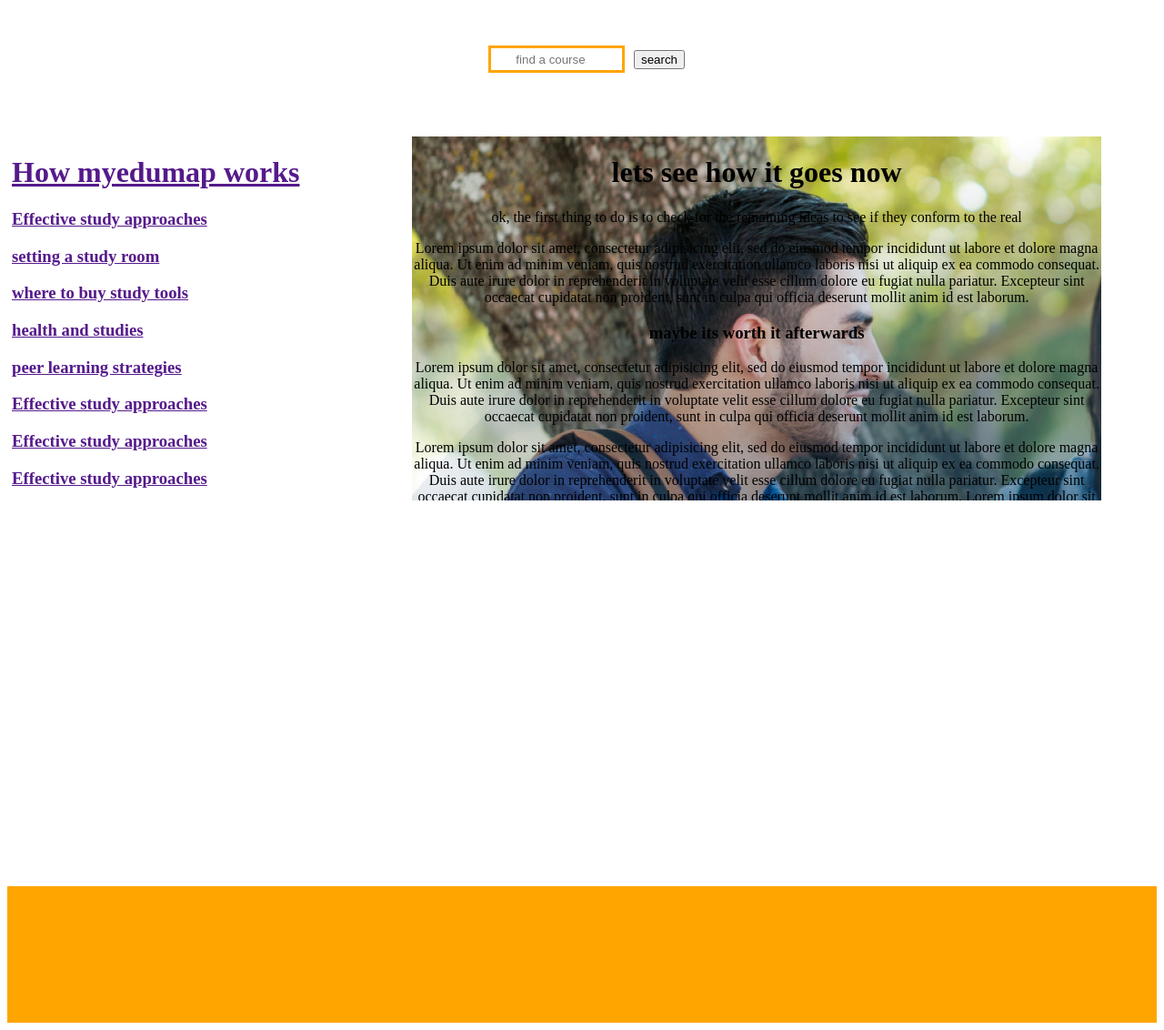
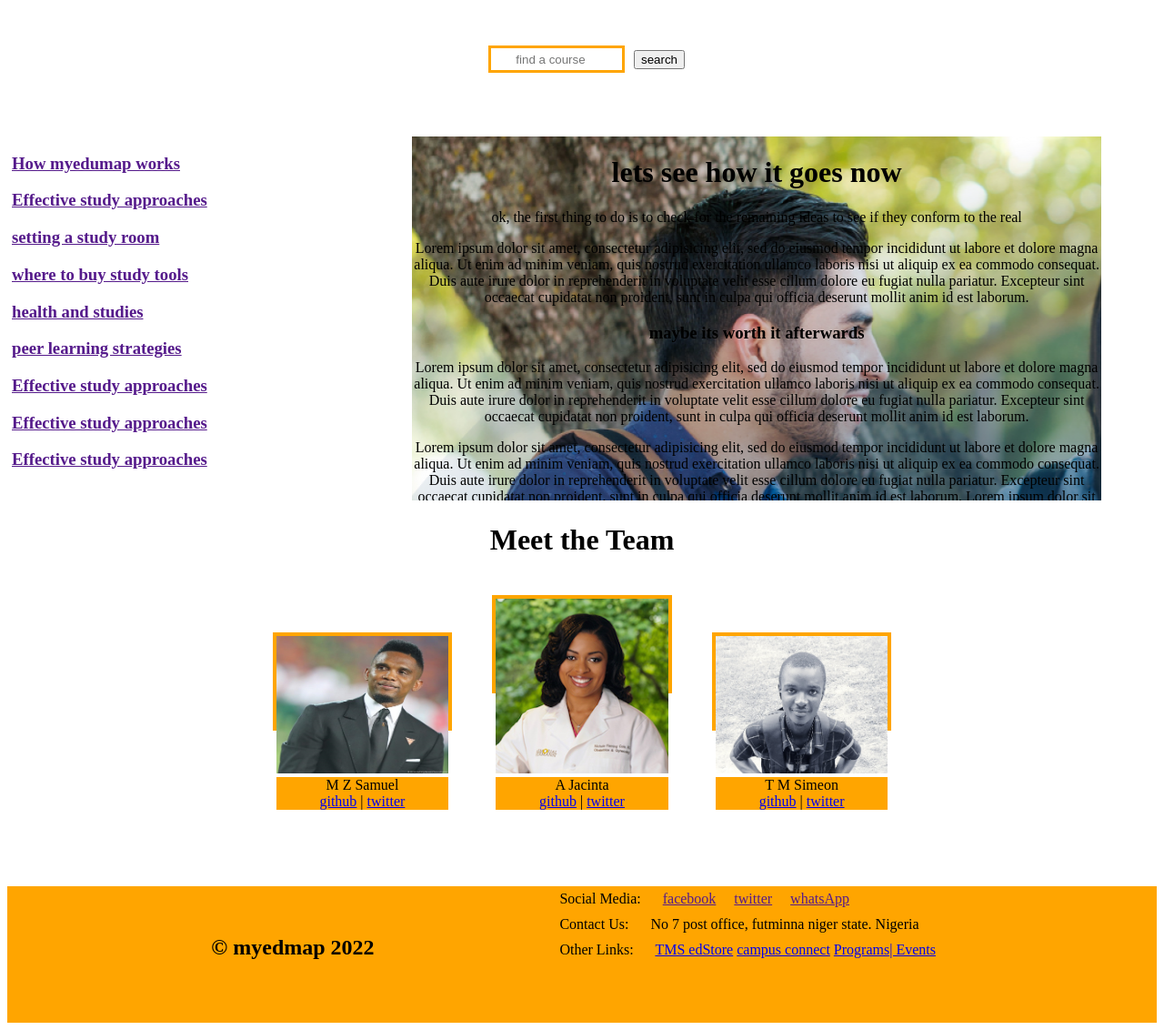
Before and after one commit to TM-Simeon/api, a Flask app: page / in a window 1280 px wide. Shown: the part 84-1216 px from the top of the page at 91% size. Run offline with Flask 2, Linux system fonts and the light colour scheme.

Commit message:
updates from desktop

```diff
--- a/static/css/createAccount.css
+++ b/static/css/createAccount.css
@@ -4,7 +4,7 @@
 }
 .data{
 	margin: 150px;
-	background: orange;
+	background: grey;
 	width: 40%;
 	text-align: center;
 }
--- a/static/css/index.css
+++ b/static/css/index.css
@@ -30,3 +30,19 @@ h1.headlines{
 .grid-container{
 	text-align: center;
 }
+#aboutteam{
+	text-align: center;
+	margin-bottom: 40px;
+
+}
+.team{
+	height: 100px;
+	width: 15%;
+	display: inline-block;
+	border: 4px solid orange;
+	margin: 20px;
+}
+.basedesign{
+	/*height: 30px;*/
+	background: orange;
+}
--- a/static/css/login.css
+++ b/static/css/login.css
@@ -5,7 +5,7 @@
 }
 .data{
 	margin: 150px;
-	background: orange;
+	background: grey;
 	width: 40%;
 	text-align: center;
 }
--- a/static/css/style.css
+++ b/static/css/style.css
@@ -47,9 +47,15 @@ body{
 	border: 3px solid orange;
 	text-align: center;
 }
+.footersection{
+	text-align: left;
+	/*margin-left: 40%;*/
+	padding: 5px;
+}
 .footer{
 	background: orange;
 	width: 100%;
-	height: 150px;
+	min-height: 150px;
 	margin-top: auto;
+	text-align: center;
 }
--- a/templates/index.html
+++ b/templates/index.html
@@ -38,7 +38,7 @@
 	</div>
 	<div class="grid-container" >
 		<div class="headlines">
-			<h1><a href="">How myedumap works</a></h1>
+			<h3><a href="">How myedumap works</a></h3>
 			<h3><a href="">Effective study approaches</a></h3>
 			<h3><a href="">setting a study room</a></h3>
 			<h3><a href="">where to buy study tools</a></h3>
@@ -80,7 +80,45 @@
 		</div>
 	</div>
 </div>
-	<div class="footer"></div>
+<div id="aboutteam">
+	<h1>Meet the Team</h1>
+	<div class="team">
+		<img src="../static/images/samuel.jpg" width="100%">
+		<div class="basedesign">M Z Samuel<br><a href="#">github</a>&nbsp;|&nbsp;<a href="#">twitter</a></div>
+	</div>
+	<div class="team">
+		<img src="../static/images/jacinta.jpg" width="100%">
+		<div class="basedesign">A Jacinta<br><a href="#">github</a>&nbsp;|&nbsp;<a href="#">twitter</a></div>
+	</div>
+	<div class="team">
+		<img src="../static/images/simeon.jpg" width="100%" height="">
+		<div class="basedesign">T M Simeon<br><a href="#">github</a>&nbsp;|&nbsp;<a href="#">twitter</a></div>
+	</div>
+</div>
+	<div class="footer">
+		<div style="width: 45%; display: inline-block;">
+			<h2>&copy myedmap 2022</h2>
+		</div>
+		<div style="width: 50%; display: inline-block;">
+		<div class="footersection">
+			<span>Social Media: &emsp;</span>
+			<a href="">facebook</a>&emsp;
+			<a href="">twitter</a>&emsp;
+			<a href="">whatsApp</a>
+
+		</div>
+		<div class="footersection">
+			<span>Contact Us: &emsp;</span>
+			No 7 post office, futminna niger state. Nigeria
+		</div>
+		<div class="footersection">
+			<span>Other Links: &emsp;</span>
+			<a href="#">TMS edStore</a>
+			<a href="#">campus connect</a>
+			<a href="#">Programs| Events</a></h4>
+		</div>
+		</div>
+	</div>
 	<script type="text/javascript" src="../static/js/script.js"></script>
 </body>
 </html>
```
Also changed, not shown: templates/createAccount.html (+26 -1 lines), templates/login.html (+26 -1 lines), static/images/facebook.png (added), static/images/icon - Copy.png (deleted), static/images/icon - Copy1.png (deleted), static/images/jacinta.jpg (added), static/images/mnaan simeon terdoo (2).JPG (added), static/images/samuel.jpg (added), static/images/twitter.png (added), static/images/whatsapp.png (added).
